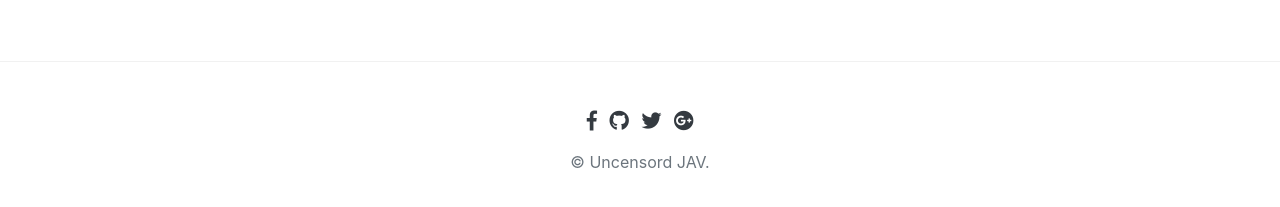
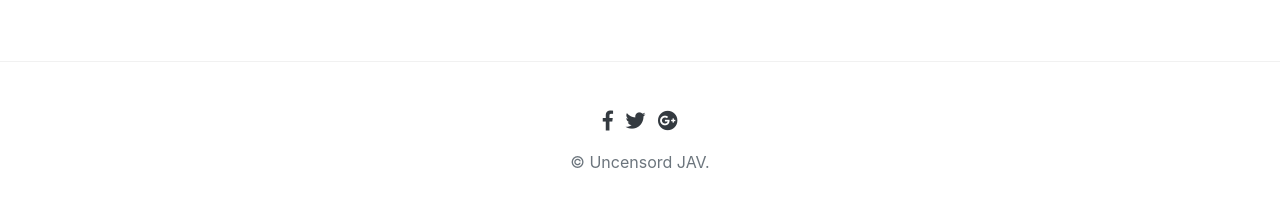
Before and after one commit to ujav/u, a Jekyll site: the page built from _pages/privacy-policy.md, in a window 1280 px wide and 900 px high, scrolled down 768 px. Shown: the part 662-869 px from the top of the window. Built offline with Jekyll 4.4.1, drawn with Linux system fonts in a browser that asks for light colours; nearby versions of some CDN libraries; library files that are not in the unit come from our copies; comment, search, counter and statistics services are not loaded.

Commit message:
Update footer-social.html

```diff
--- a/_includes/footer-social.html
+++ b/_includes/footer-social.html
@@ -3,8 +3,6 @@
 <li class="d-inline-block ml-1 mr-1"><a target="_blank" href="https://www.facebook.com/wowthemesnet" class="text-dark"><i class="fab fa-facebook-f"></i></a>
 </li>
 
-<li class="d-inline-block ml-1 mr-1"><a target="_blank" href="https://github.com/wowthemesnet" class="text-dark"><i class="fab fa-github"></i></a></li>
-
 <li class="d-inline-block ml-1 mr-1"><a target="_blank" href="https://twitter.com/wowthemesnet" class="text-dark"><i class="fab fa-twitter"></i></a></li>
 
 <li class="d-inline-block ml-1 mr-1"><a target="_blank" href="https://plus.google.com/+WowthemesNet" class="text-dark"><i class="fab fa-google-plus"></i></a>
```
